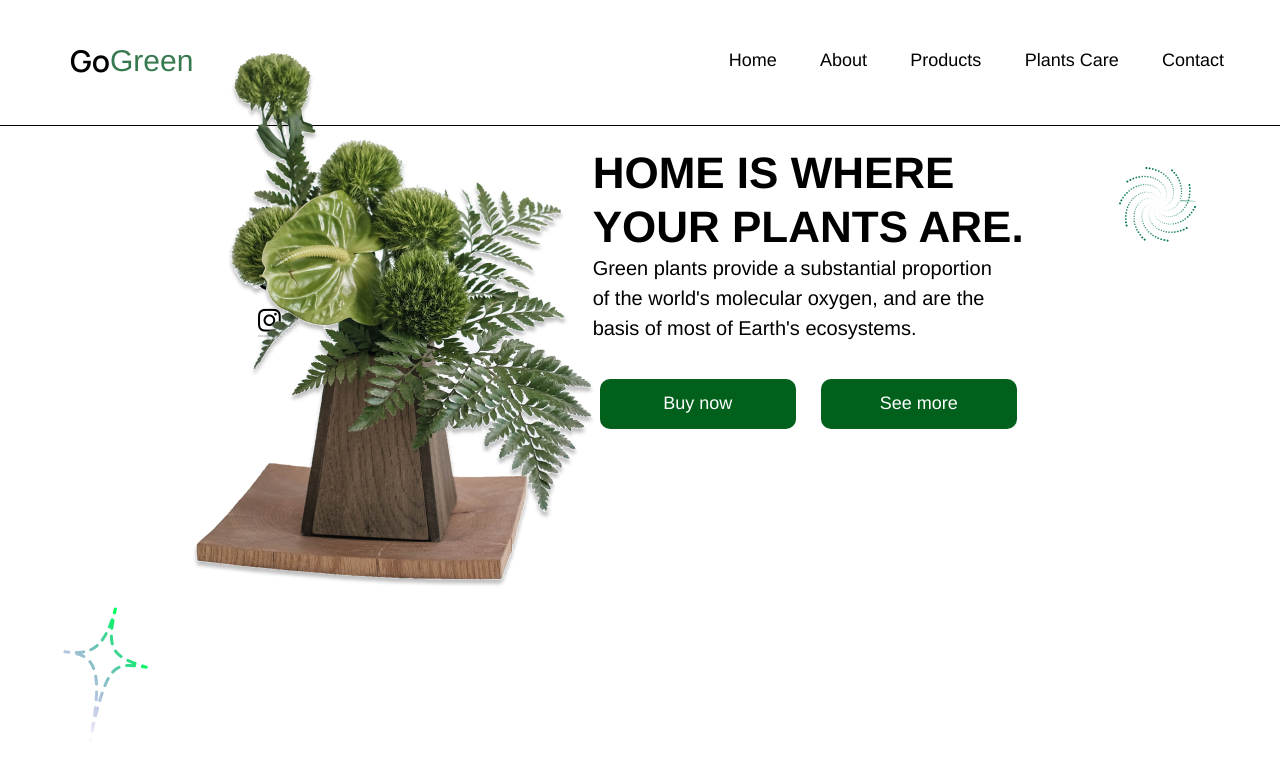
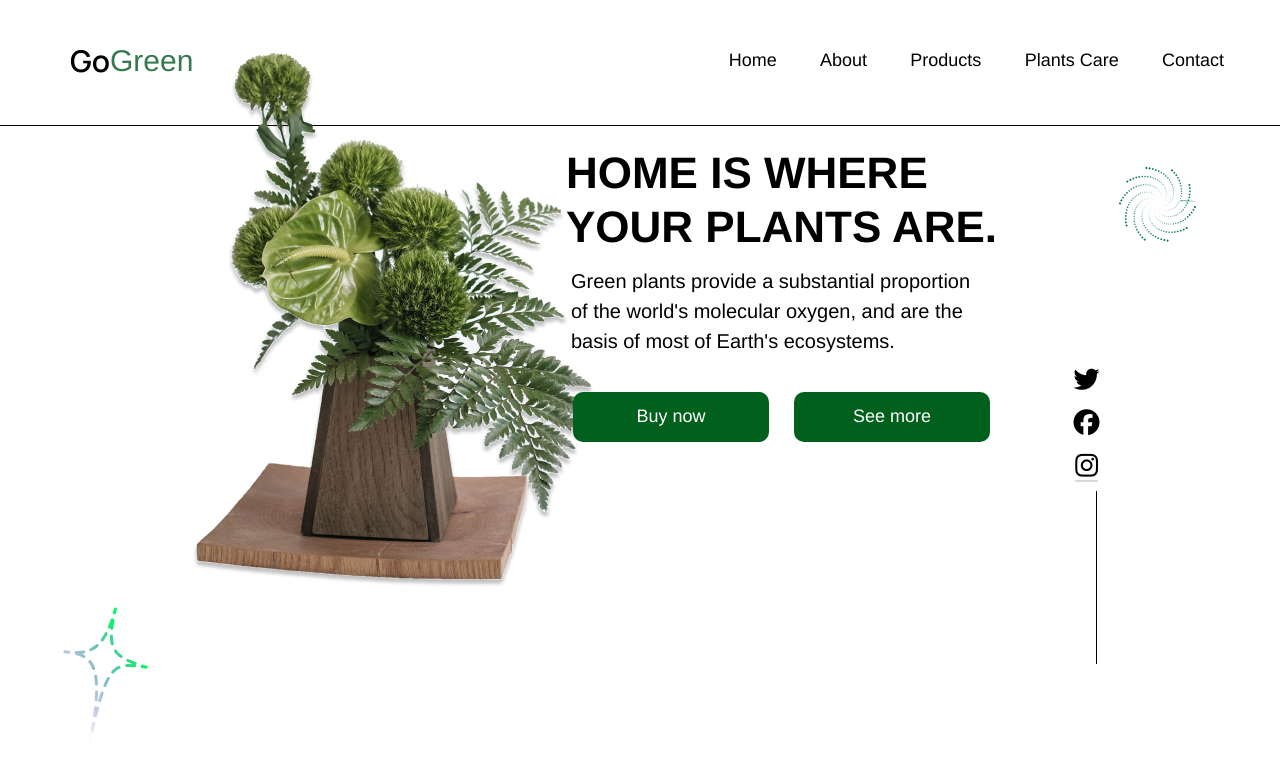
Before and after one commit to bagi24/unilab-landing-page, a plain HTML site: page index.html in a window 1280 px wide. Drawn offline with Linux system fonts and the light colour scheme; a web font is replaced by a local one.

Commit message:
added div for social-media link  and styled

```diff
--- a/index.html
+++ b/index.html
@@ -41,18 +41,10 @@
         <img class="star" src="./img/star.png" alt="star">
         <img class="spinner" src="./img/Group.png" alt="spinner">
 
-        <div class="social-media">
-            <i class="fa-brands fa-twitter"></i>
-            <i class="fa-brands fa-facebook"></i>
-            <i class="fa-brands fa-instagram"></i>
 
-
-
-
-
-        </div>
        </div>
        <div class="right-side">
+
         <div class="text-info">
           <h1>HOME IS WHERE <br> YOUR PLANTS ARE.</h1>
           <p class="info">Green plants provide a substantial proportion<br> of the world's molecular oxygen, and are the <br> basis of most of Earth's ecosystems.</p>
@@ -61,9 +53,19 @@
             <button class="btn">Buy now</button>
             <button class="btn">See more</button>
         </div>
-          <span class="line"></span>
+
+
        </div>
+
       </section>
+
+       <div class="social-media">
+            <i class="fa-brands fa-twitter"></i>
+            <i class="fa-brands fa-facebook"></i>
+            <i class="fa-brands fa-instagram"></i>
+         <span class="line"></span>
+        </div>
+
     </div>
   </body>
 </html>
--- a/style/style.css
+++ b/style/style.css
@@ -24,7 +24,6 @@ header {
   border-bottom: 1px solid rgba(0, 0, 0, 1);
   padding-bottom: 44px;
   position: relative;
-  /* background-color: aquamarine; */
 }
 
 .home_title {
@@ -79,9 +78,6 @@ section {
   width: 100%;
 }
 
-.left-side {
-}
-
 .plant {
   position: absolute;
   text-shadow: 0px 4px 4px rgba(0, 0, 0, 0.25);
@@ -102,11 +98,13 @@ section {
 }
 
 .social-media {
-  /* position: relative; */
+  position: absolute;
   display: flex;
   flex-direction: column;
   align-items: center;
   gap: 17px;
+  top: 367px;
+  right: 107px;
 }
 
 .fa-brands {
@@ -120,22 +118,22 @@ section {
 }
 
 .line {
-  /* position: absolute;
+  position: relative;
   display: inline-block;
   border-bottom: 1px solid rgba(0, 0, 0, 1);
   width: 173px;
   transform: rotate(90deg);
-  top: 21px; */
+  top: 81px;
+  left: 10px;
 }
 
 .right-side {
-  /* position: relative; */
+  position: relative;
   display: flex;
   flex-direction: column;
   align-items: center;
   justify-content: center;
   margin-top: 20px;
-  margin-left: 54px;
 }
 
 .text-info h1 {
@@ -144,7 +142,6 @@ section {
   font-weight: 700;
   line-height: 53.72px;
   letter-spacing: 0em;
-  gap: 13px;
   align-items: center;
   justify-content: center;
 }
@@ -156,11 +153,14 @@ section {
   line-height: 30px;
   letter-spacing: 0em;
   color: rgba(0, 0, 0, 1);
+  margin-left: 5px;
+  margin-top: 13px;
 }
 .buttons {
   display: flex;
   align-items: center;
   gap: 25px;
+  margin-top: 36px;
 }
 
 .btn {
@@ -175,5 +175,4 @@ section {
   line-height: 21.98px;
   letter-spacing: 0em;
   border-style: none;
-  margin-top: 36px;
 }
```
